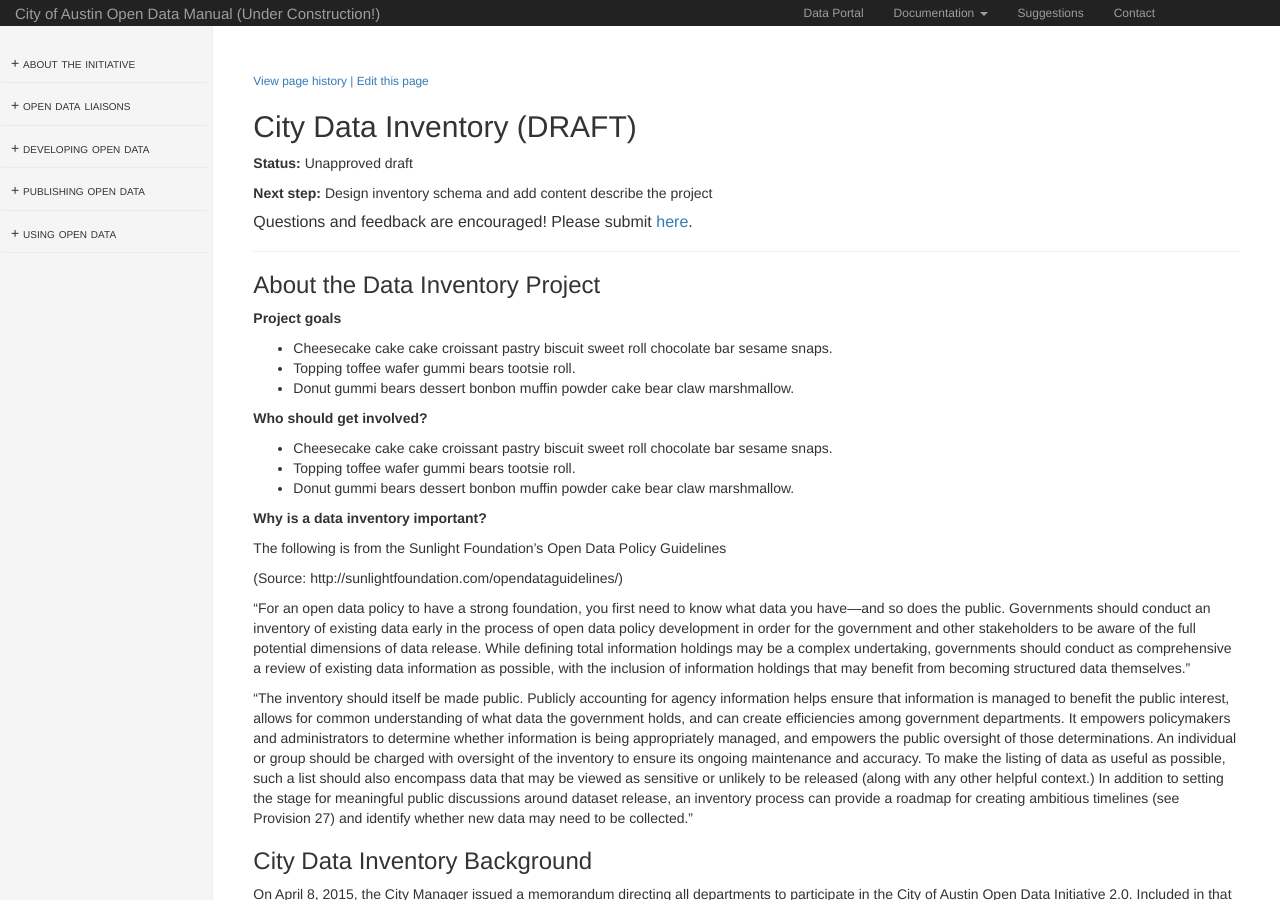
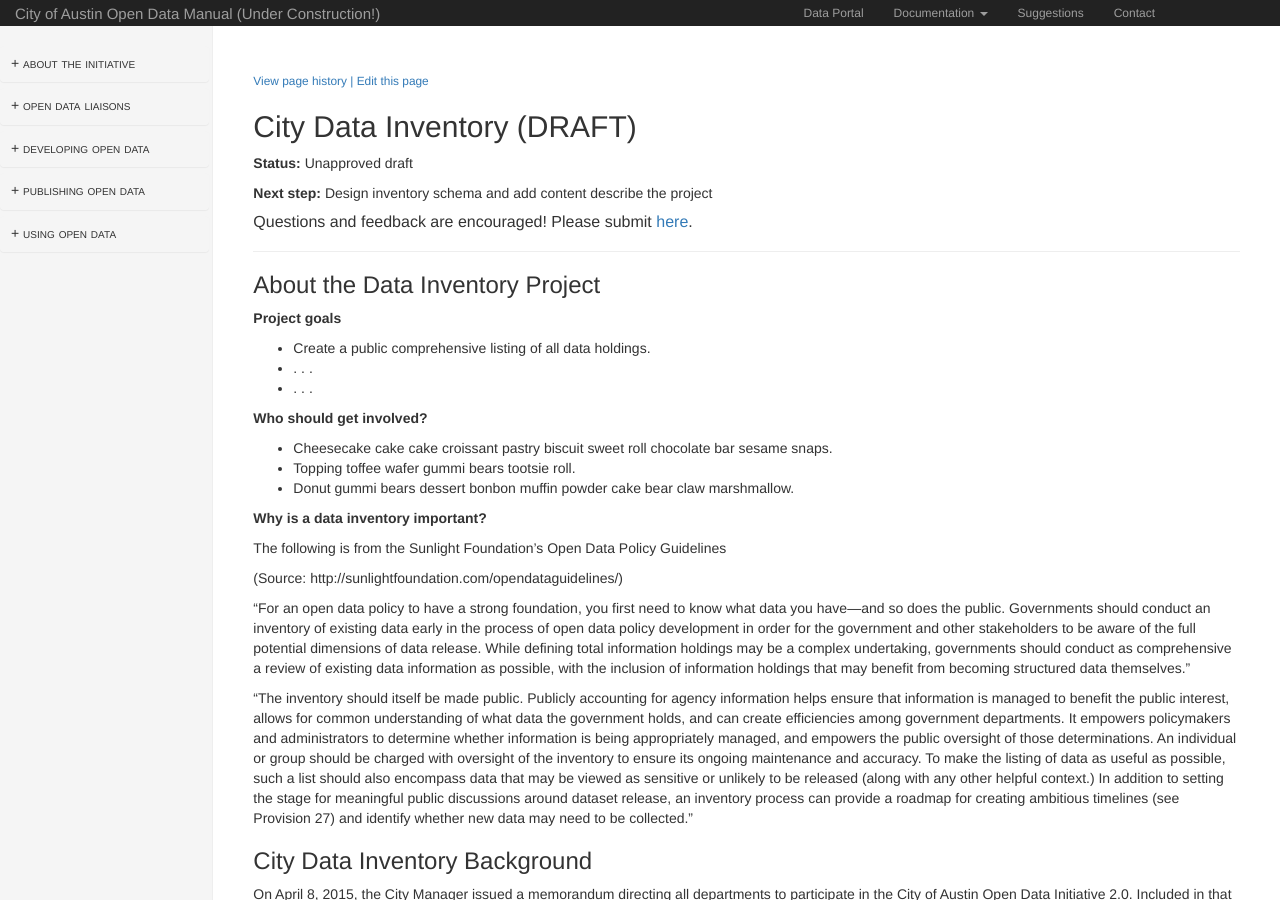
Before and after one commit to cityofaustin/open-data-manual, a Jekyll site: the page built from inventory.md, in a window 1280 px wide and 900 px high. Built offline with Jekyll 4.4.1, drawn with Linux system fonts in a browser that asks for light colours; nearby versions of some CDN libraries.

Commit message:
Update inventory.md

```diff
--- a/inventory.md
+++ b/inventory.md
@@ -16,9 +16,9 @@ file: inventory.md
 
 **Project goals**
 
-* Cheesecake cake cake croissant pastry biscuit sweet roll chocolate bar sesame snaps.
-* Topping toffee wafer gummi bears tootsie roll.
-* Donut gummi bears dessert bonbon muffin powder cake bear claw marshmallow.
+* Create a public comprehensive listing of all data holdings.
+* . . .
+* . . .
 
 **Who should get involved?**
 
```
